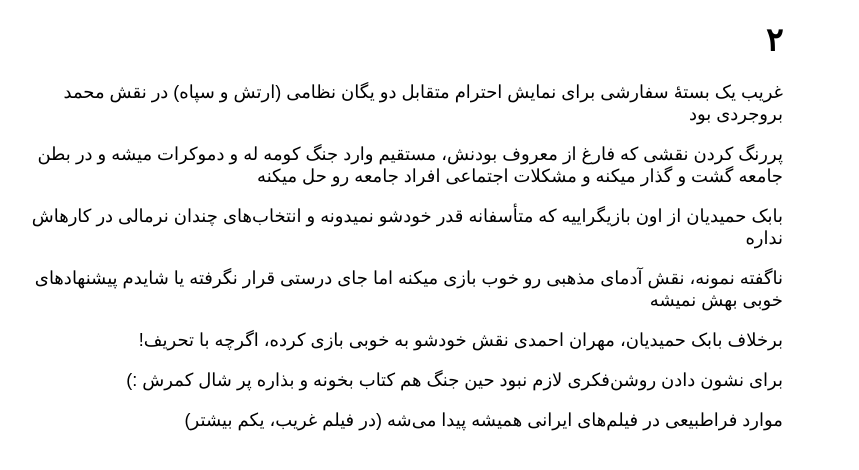
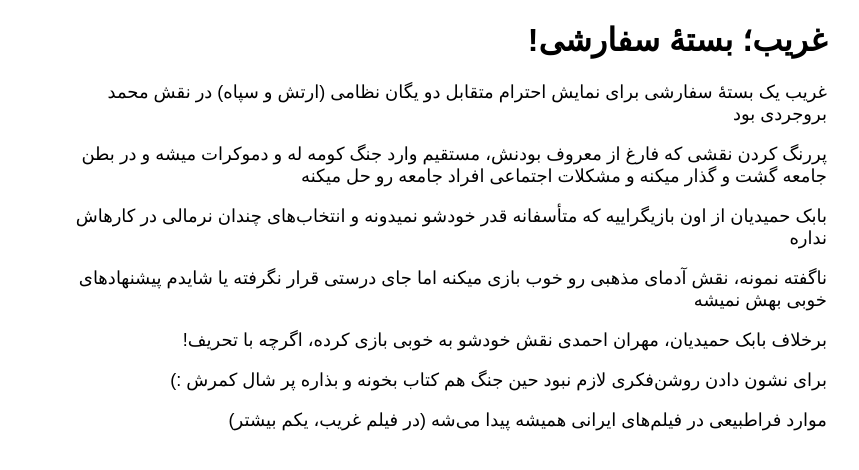
Before and after one commit to darkblog/darkblog.github.io, a Jekyll site: the page built from _posts/2023-8-7-2.md, in a window 1280 px wide. Shown: the top 470 px of the page, without its empty margins (344-1203 px from the left). Built offline with Jekyll 4.4.1, drawn with Linux system fonts in a browser that asks for light colours.

Commit message:
Update 2023-8-7-2.md

```diff
--- a/_posts/2023-8-7-2.md
+++ b/_posts/2023-8-7-2.md
@@ -1,6 +1,6 @@
 ---
 layout: post
-title: ۲
+title: غریب؛ بستهٔ سفارشی!
 ---
 
 غریب یک بستهٔ سفارشی برای نمایش احترام متقابل دو یگان نظامی (ارتش و سپاه) در نقش محمد بروجردی بود
```
